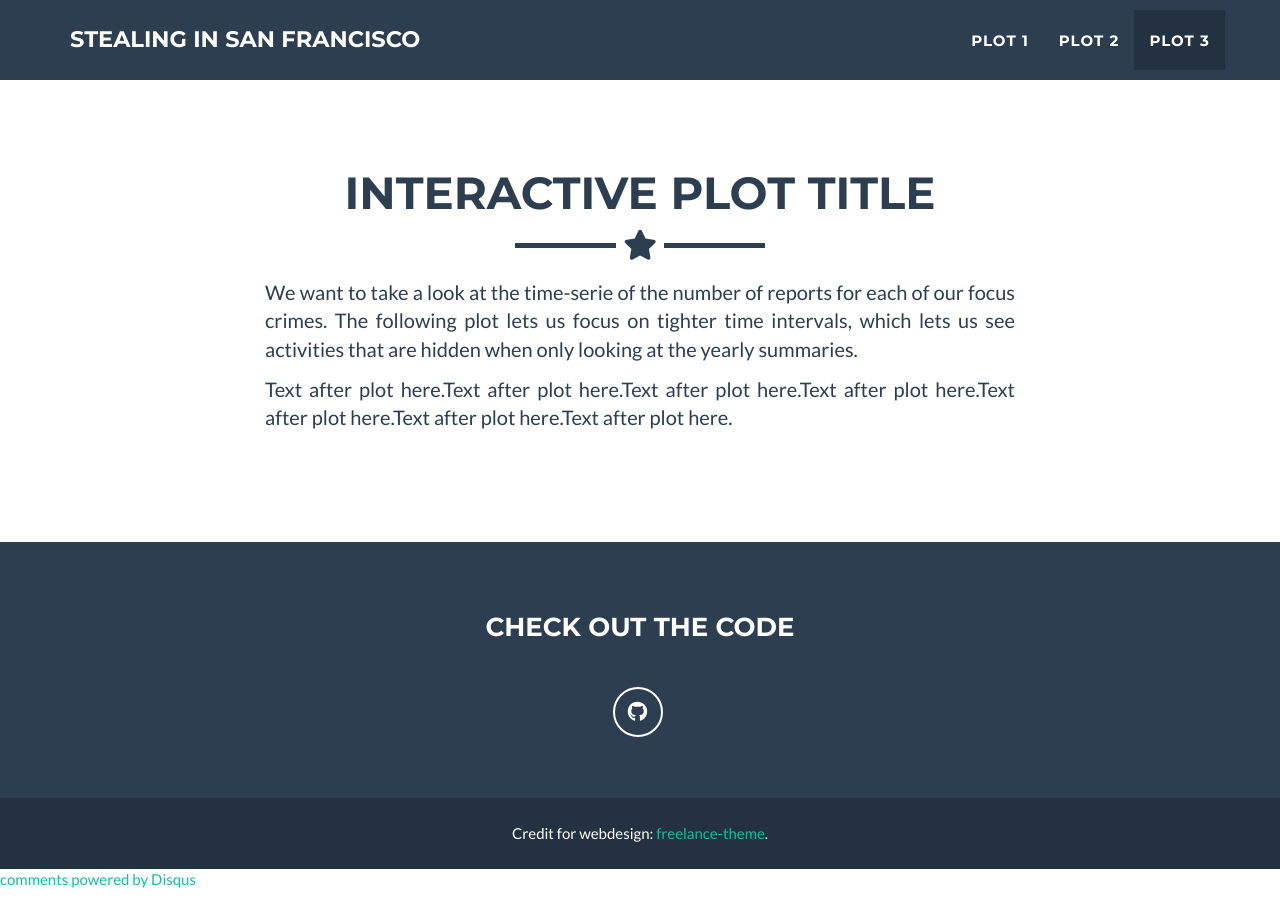
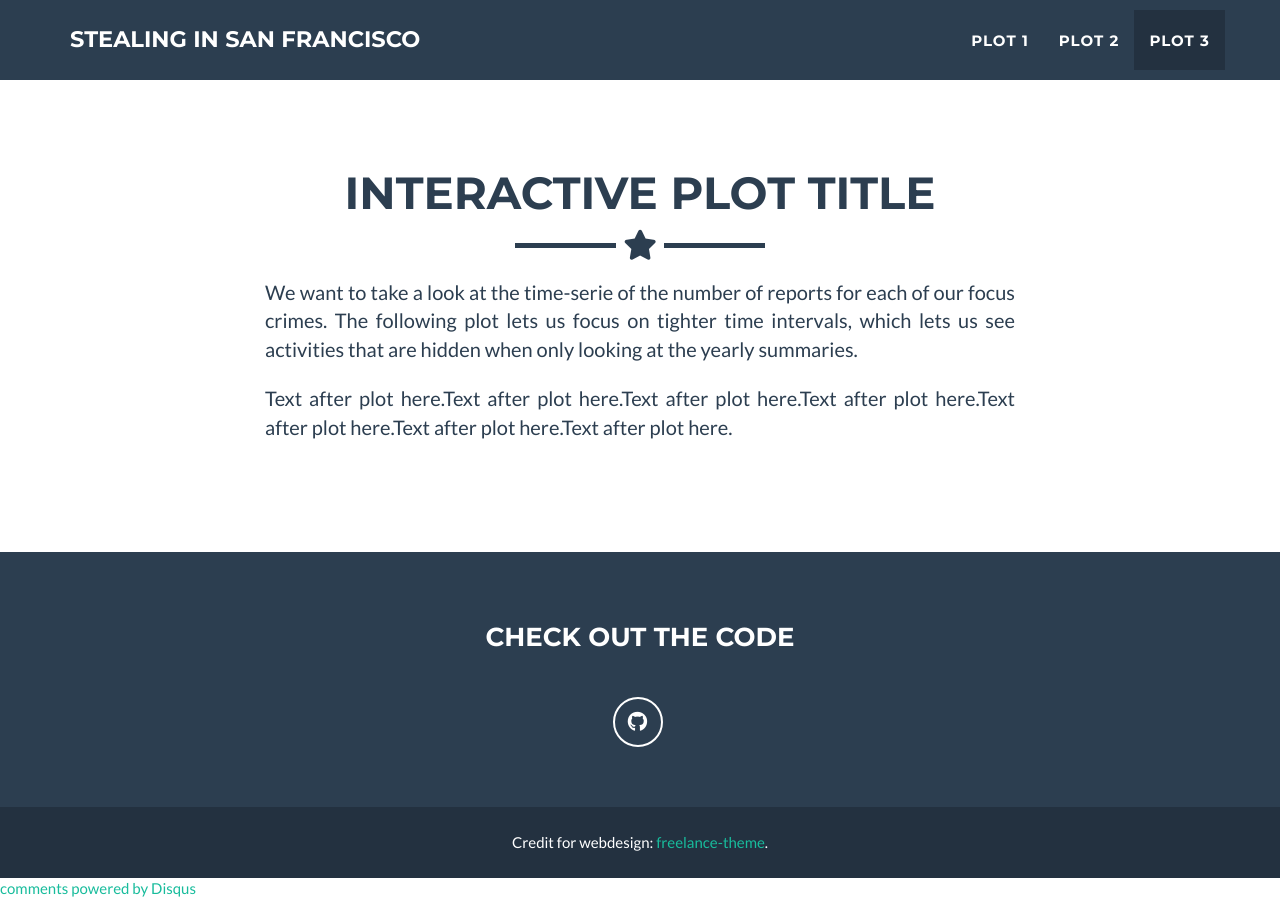
Before and after one commit to ThereseStein/ThereseStein.github.io, a Jekyll site: the page built from index.html, in a window 1280 px wide and 900 px high, scrolled down 3636 px. Built offline with Jekyll 4.4.1, drawn with Linux system fonts in a browser that asks for light colours.

Commit message:
class to p

```diff
--- a/_includes/contact_disqus.html
+++ b/_includes/contact_disqus.html
@@ -17,9 +17,9 @@
       </div>
     </div>
     <div class="row">
-      <div class="col-lg-8 text-center">
+      <p class="text-center">
         {% include p.html %}
-      </div>
+      </p>
     </div>
 
     <div class="row">
```
